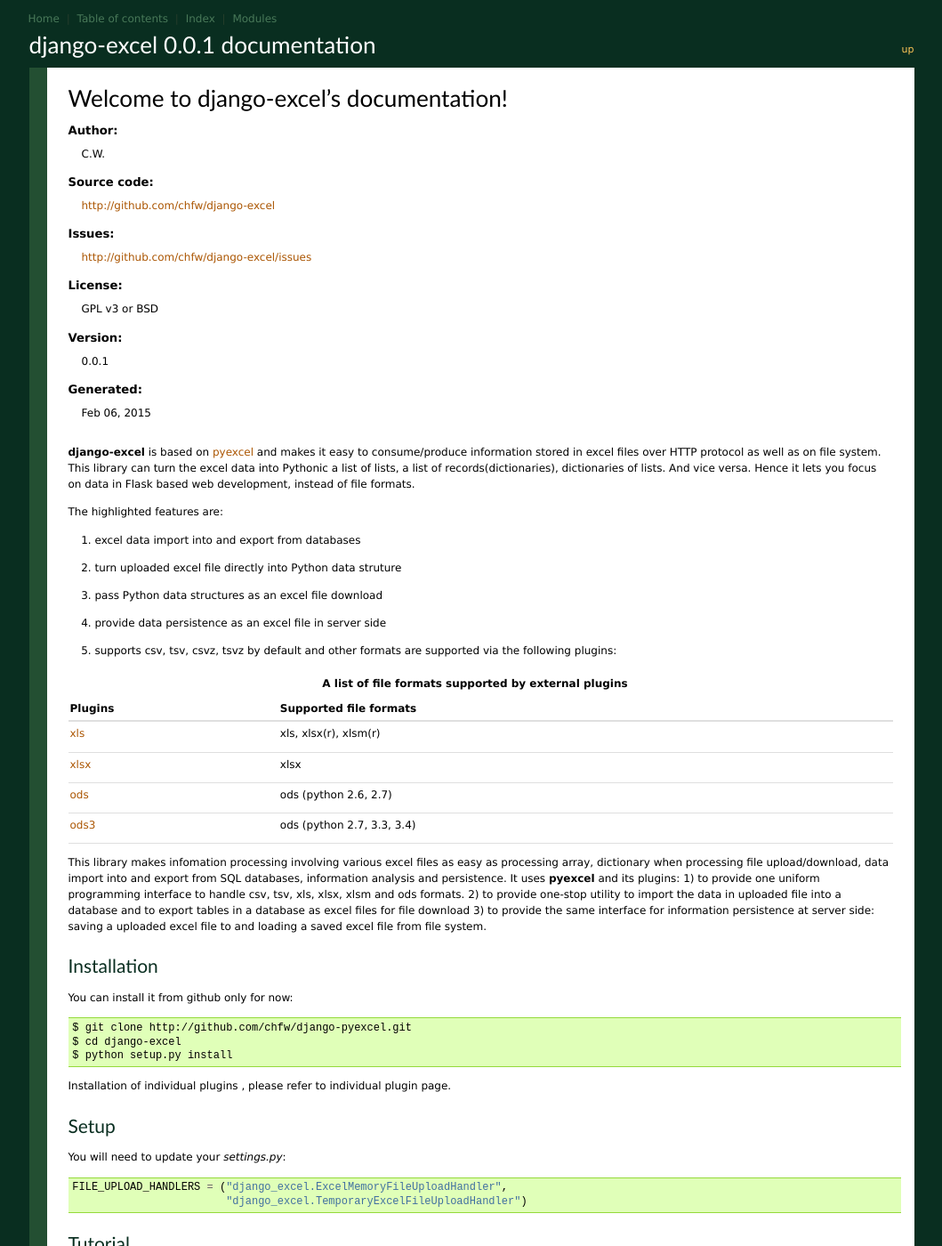
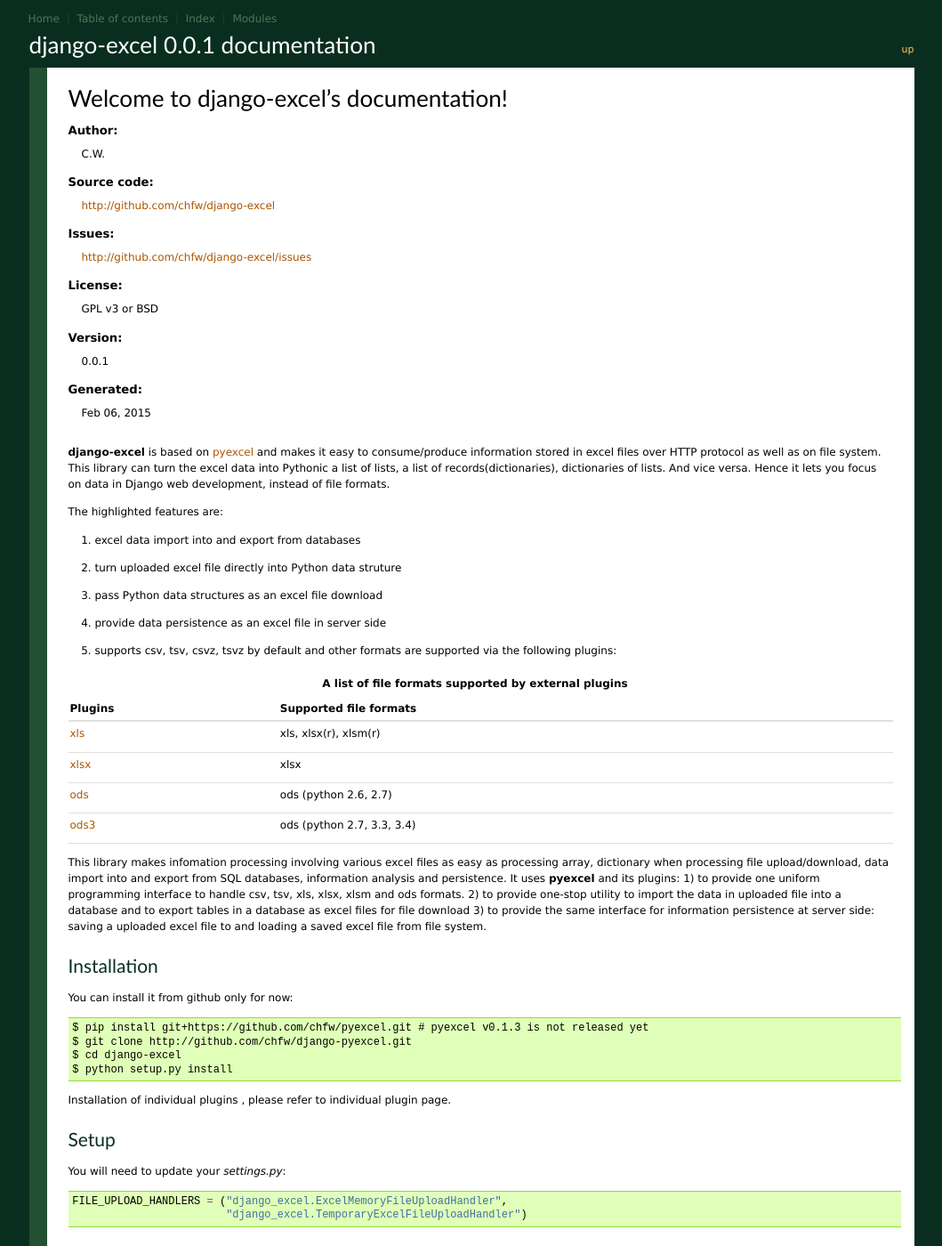
Before and after one commit to pyexcel-webwares/django-excel, a Sphinx documentation site: the page built from doc/source/index.rst, in a window 1280 px wide and 1400 px high. Shown: the whole window at 89% size, without its empty margins (110-1169 px from the left). Built offline with Sphinx 7.4.7, drawn with Linux system fonts in a browser that asks for light colours.

Commit message:
documentation update

```diff
--- a/README.rst
+++ b/README.rst
@@ -23,7 +23,7 @@
 .. image:: http://img.shields.io/gittip/chfw.svg
     :target: https://gratipay.com/chfw/
 
-**django-excel** is based on `pyexcel <https://github.com/chfw/pyexcel>`_ and makes it easy to consume/produce information stored in excel files over HTTP protocol as well as on file system. This library can turn the excel data into Pythonic a list of lists, a list of records(dictionaries), dictionaries of lists. And vice versa. Hence it lets you focus on data in Flask based web development, instead of file formats.
+**django-excel** is based on `pyexcel <https://github.com/chfw/pyexcel>`_ and makes it easy to consume/produce information stored in excel files over HTTP protocol as well as on file system. This library can turn the excel data into Pythonic a list of lists, a list of records(dictionaries), dictionaries of lists. And vice versa. Hence it lets you focus on data in Django web development, instead of file formats.
 
 The idea originated from the problem of the illiteracy of excel file formats of non-technical office workers: such as office assistant, human resource administrator. There is nothing with the un-deniable fact that some people do not know the difference among various excel formats. It becomes usability problem to those people when a web service cannot parse the excel file that they saved using Microsoft Excel. Instead of training those people about file formats, this library helps web developers to handle most of the excel file formats by unifying the programming interface to most of the excel readers and writers.
 
@@ -63,6 +63,7 @@
 ============
 You can install it from github only for now::
 
+    $ pip install git+https://github.com/chfw/pyexcel.git # pyexcel v0.1.3 is not released yet
     $ git clone http://github.com/chfw/django-pyexcel.git
     $ cd django-excel
     $ python setup.py install
@@ -114,5 +115,5 @@
 =============
 
 * Django
-* pyexcel
+* pyexcel >= 0.1.3
 * pyexcel-webio
--- a/doc/source/index.rst
+++ b/doc/source/index.rst
@@ -13,7 +13,7 @@
 :Version: |version|
 :Generated: |today|
 
-**django-excel** is based on `pyexcel <https://github.com/chfw/pyexcel>`_ and makes it easy to consume/produce information stored in excel files over HTTP protocol as well as on file system. This library can turn the excel data into Pythonic a list of lists, a list of records(dictionaries), dictionaries of lists. And vice versa. Hence it lets you focus on data in Flask based web development, instead of file formats.
+**django-excel** is based on `pyexcel <https://github.com/chfw/pyexcel>`_ and makes it easy to consume/produce information stored in excel files over HTTP protocol as well as on file system. This library can turn the excel data into Pythonic a list of lists, a list of records(dictionaries), dictionaries of lists. And vice versa. Hence it lets you focus on data in Django web development, instead of file formats.
 
 The highlighted features are:
 
@@ -49,6 +49,7 @@
 --------------
 You can install it from github only for now::
 
+    $ pip install git+https://github.com/chfw/pyexcel.git # pyexcel v0.1.3 is not released yet
     $ git clone http://github.com/chfw/django-pyexcel.git
     $ cd django-excel
     $ python setup.py install
--- a/setup.py
+++ b/setup.py
@@ -9,7 +9,7 @@
     README_txt = readme.read()
 
 dependencies = [
-    'pyexcel>=0.1.2',
+    'pyexcel>=0.1.3',
     'pyexcel-webio>=0.0.1',
     'Django==1.7.1'
 ]
```
Also changed, not shown: other parts of doc/source/index.rst (+11 -9 lines).
